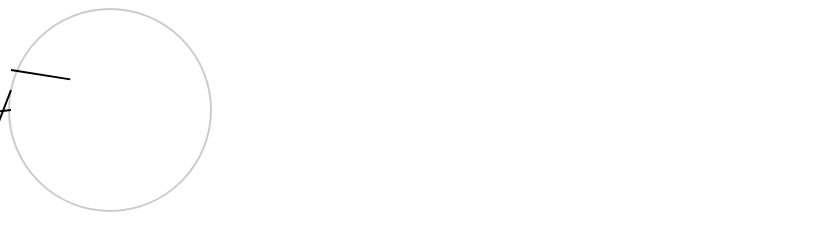
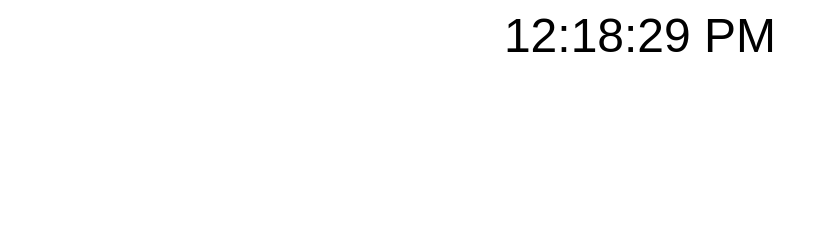
Before and after one commit to buthukurisai/timer10, a plain HTML site: page index.html in a window 1280 px wide. Shown: the whole page, without its empty margins (0-835 px from the left). Drawn offline with Linux system fonts and the light colour scheme.

Commit message:
Update index.html

```diff
--- a/index.html
+++ b/index.html
@@ -1,70 +1,27 @@
 <!DOCTYPE html>
 <html>
 <head>
-    <title>Analog Timer</title>
+    <title>Digital Clock</title>
     <style>
-        .clock {
-            position: relative;
-            width: 200px;
-            height: 200px;
-            border-radius: 50%;
-            background-color: #fff;
-            border: 2px solid #ccc;
-        }
-
-        .hand {
-            position: absolute;
-            width: 2px;
-            height: 50%;
-            background-color: black;
-            transform-origin: bottom center;
-        }
-
-        .second-hand {
-            transform: rotate(90deg);
-        }
-
-        .minute-hand {
-            height: 40%;
-            transform: rotate(90deg);
-        }
-
-        .hour-hand {
-            height: 30%;
-            transform: rotate(90deg);
+        #clock {
+            font-size: 48px;
+            font-family: sans-serif;
+            text-align: center;
         }
     </style>
 </head>
 <body>
-    <div class="clock">
-        <div class="hand second-hand"></div>
-        <div class="hand minute-hand"></div>
-        <div class="hand hour-hand"></div>
-    </div>
+    <div id="clock"></div>
 
     <script>
-        const secondHand = document.querySelector('.second-hand');
-        const minuteHand = document.querySelector('.minute-hand');
-        const hourHand = document.querySelector('.hour-hand');
-
-        function setDate() {
+        function displayTime() {
             const now = new Date();
-
-            const seconds = now.getSeconds();
-            const secondsDegrees = ((seconds / 60) * 360) + 90;
-            secondHand.style.transform = `rotate(${secondsDegrees}deg)`;
-
-            const minutes = now.getMinutes();
-            const minutesDegrees = ((minutes / 60) * 360) + ((seconds/60)*6) + 90;
-            minuteHand.style.transform = `rotate(${minutesDegrees}deg)`;
-
-            const hour = now.getHours();
-            const hourDegrees = ((hour / 12) * 360) + ((minutes/60)*30) + 90;
-            hourHand.style.transform = `rotate(${hourDegrees}deg)`;
+            const timeString = now.toLocaleTimeString();
+            document.getElementById("clock").textContent = timeString;
         }
 
-        setInterval(setDate, 1000);
-        setDate();
+        setInterval(displayTime, 1000);
+        displayTime();
     </script>
 </body>
 </html>
```
